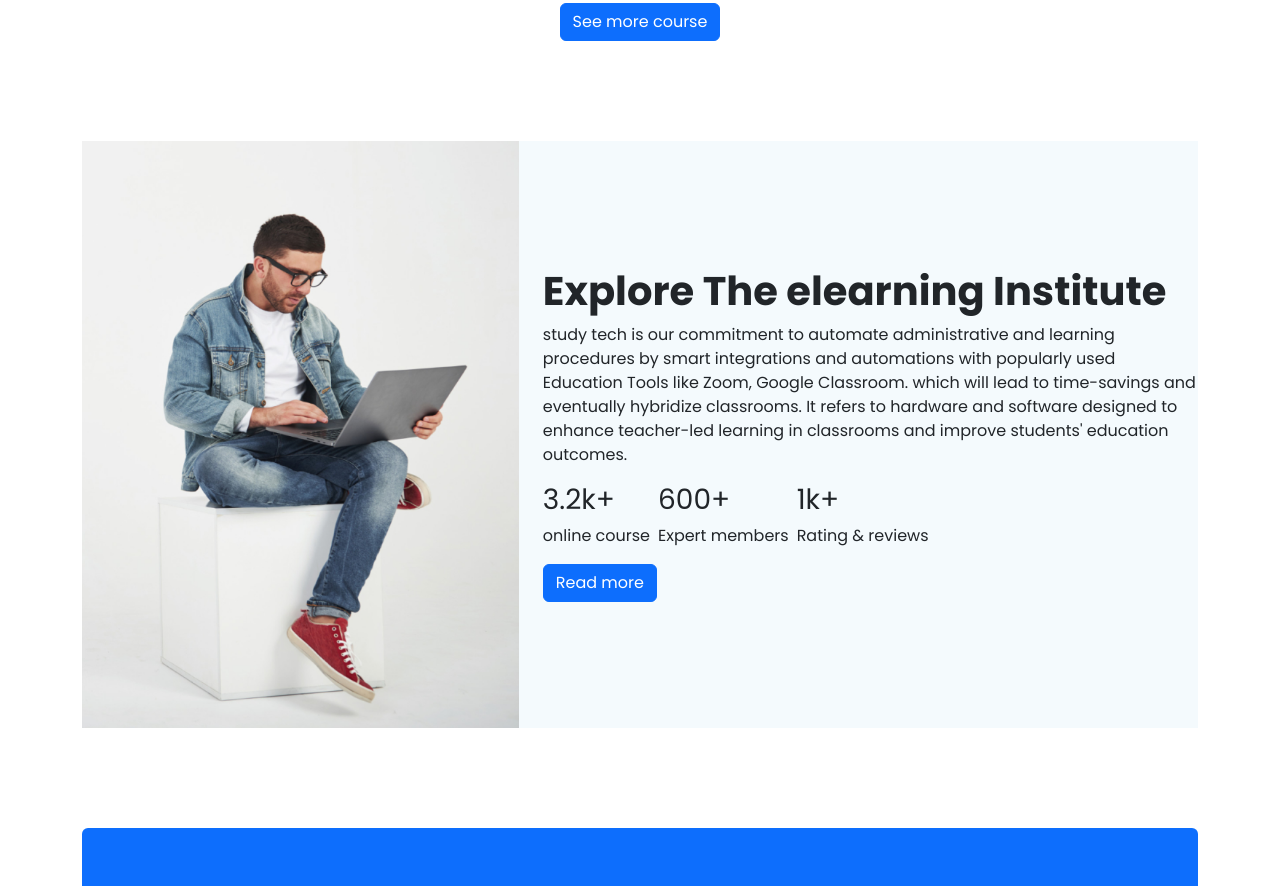
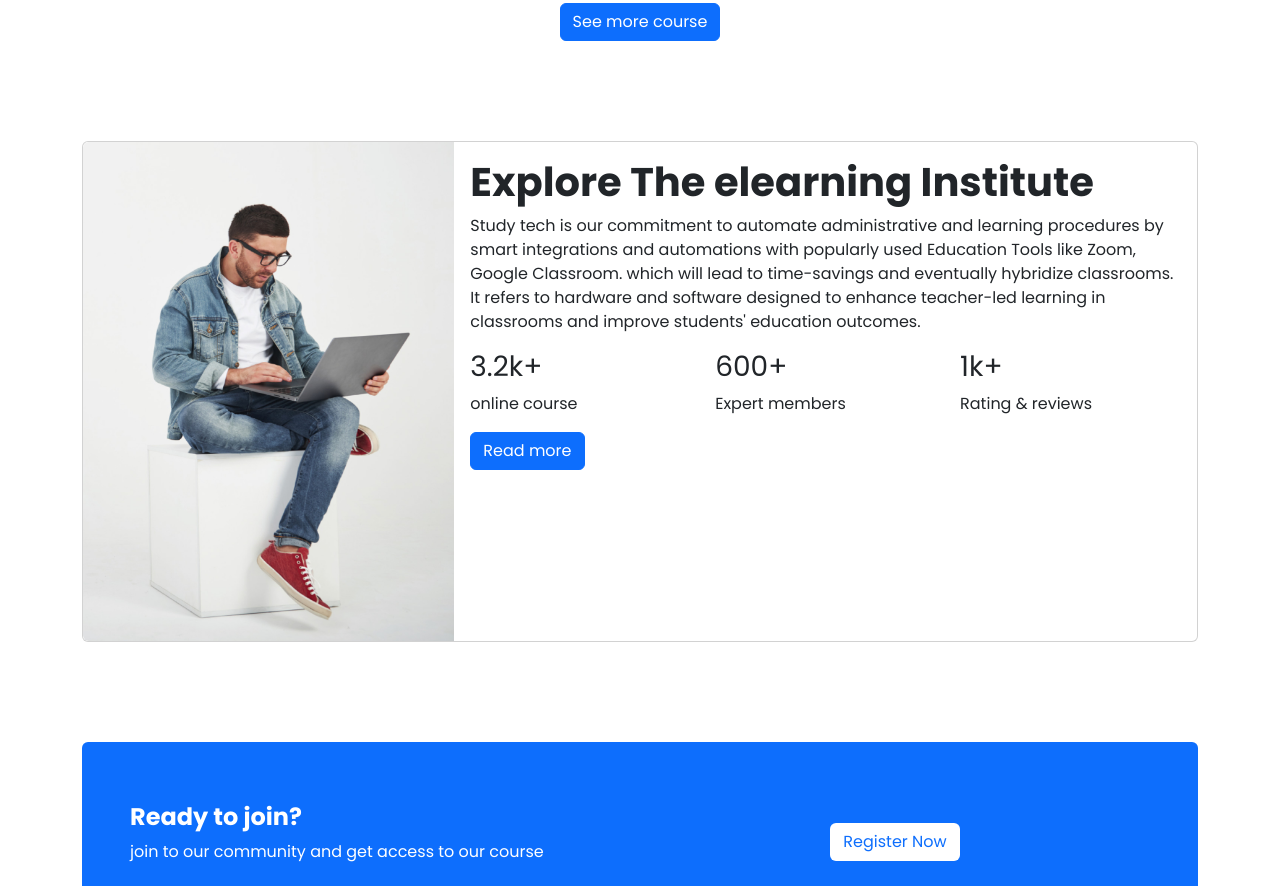
Before and after one commit to Soliman-soad/edtech-website, a plain HTML site: page index.html in a window 1280 px wide. Shown: the part 1881-2767 px from the top of the page. Drawn offline with nearby package versions, Linux system fonts and the light colour scheme.

Commit message:
some feature changed

```diff
--- a/index.html
+++ b/index.html
@@ -320,41 +320,47 @@
       <!-- courses section end  -->
       <!-- about section start -->
       <section class="container">
-        <div class="d-flex gap-4 about-bg">
-          <div class="" style="width: 40%">
+        <div class="card mb-3" style="max-width: 1240px">
+          <div class="row g-0">
+            <div class="col-md-4">
               <img
                 src="./images/working.png"
-              class="img-fluid h-100"
-              alt="working"
+                class="img-fluid rounded-start h-100"
+                alt="..."
               />
             </div>
-          <div class="d-flex align-items-center" style="width: 60%">
+            <div class="col-md-8">
+              <div class="card-body">
+                <div>
                   <div>
                     <h1 class="fw-bold">Explore The elearning Institute</h1>
                     <p>
-                study tech is our commitment to automate administrative and
-                learning procedures by smart integrations and automations with
-                popularly used Education Tools like Zoom, Google Classroom.
-                which will lead to time-savings and eventually hybridize
-                classrooms. It refers to hardware and software designed to
-                enhance teacher-led learning in classrooms and improve students'
-                education outcomes.
+                      Study tech is our commitment to automate administrative
+                      and learning procedures by smart integrations and
+                      automations with popularly used Education Tools like Zoom,
+                      Google Classroom. which will lead to time-savings and
+                      eventually hybridize classrooms. It refers to hardware and
+                      software designed to enhance teacher-led learning in
+                      classrooms and improve students' education outcomes.
                     </p>
-              <div class="d-flex gap-2">
-                <div>
+                    <div class="row">
+                      <div class="col-sm-6 col-md-6 col-lg-4">
                         <h3>3.2k+</h3>
                         <p>online course</p>
                       </div>
-                <div>
+                      <div class="col-sm-6 col-md-6 col-lg-4">
                         <h3>600+</h3>
                         <p>Expert members</p>
                       </div>
-                <div>
+                      <div class="col-sm-6 col-md-6 col-lg-4">
                         <h3>1k+</h3>
                         <p>Rating & reviews</p>
                       </div>
                     </div>
                     <button class="btn btn-primary">Read more</button>
+                  </div>
+                </div>
+              </div>
             </div>
           </div>
         </div>
@@ -723,7 +729,7 @@
       </section>
       <!-- Question section end  -->
       <!-- companies section start  -->
-      <section class="company container d-lg-block d-sm-none d-md-none">
+      <section class="company container d-none d-lg-block">
         <div class="text-center my-5">
           <h1>Trusted by over 800+ companies</h1>
         </div>
```
Lines whose indentation alone changed are shown as unchanged.
